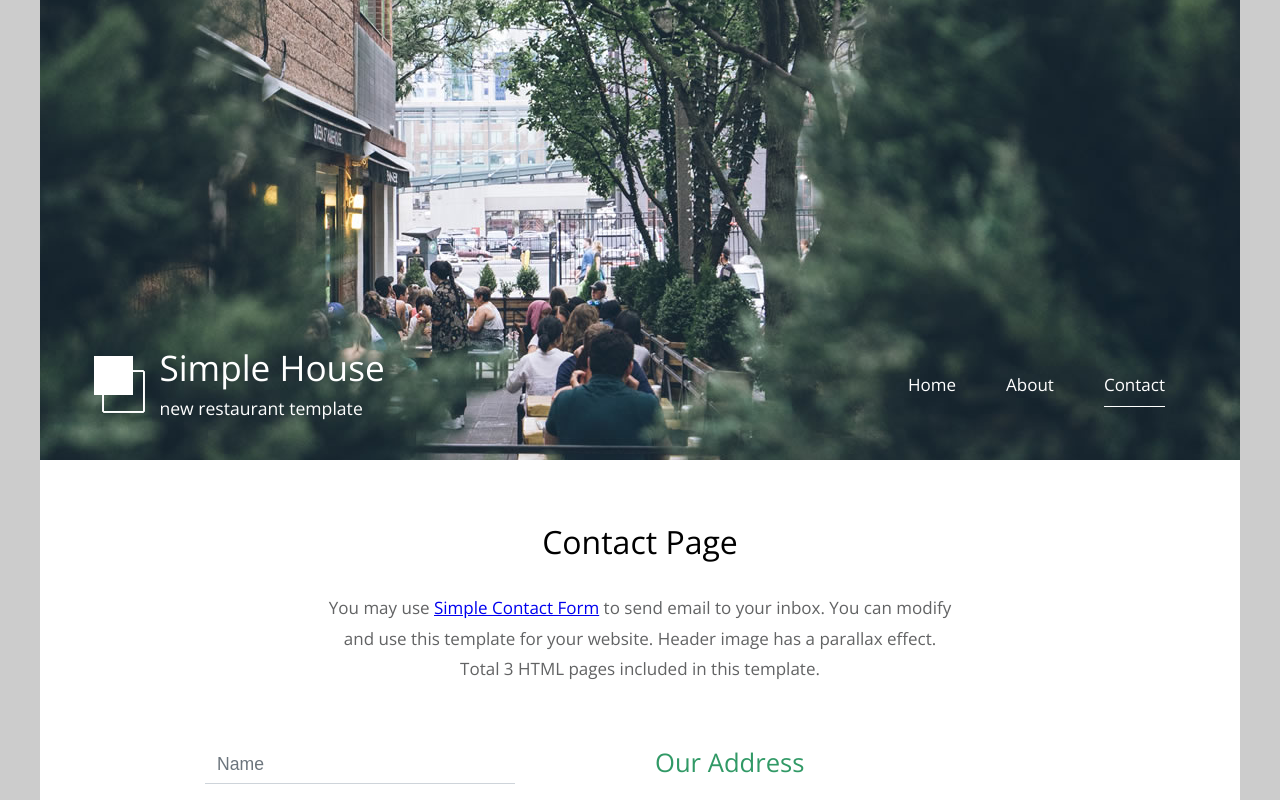
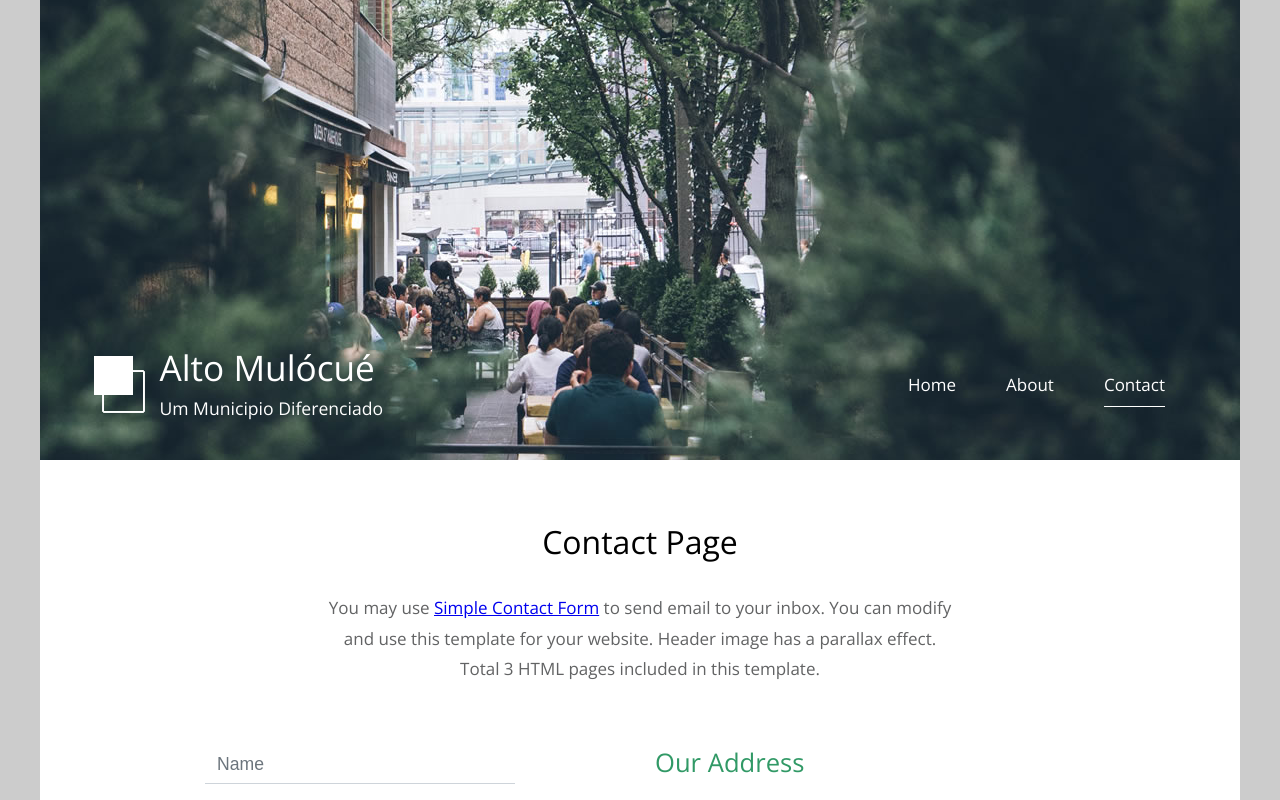
Before and after one commit to eugeniojaime/alto_mulocue-website, a plain HTML site: page contact.html in a window 1280 px wide. Shown: the top 800 px of the page. Drawn offline with nearby package versions, Linux system fonts and the light colour scheme.

Commit message:
Mudancas iniciais no Cabecalho

```diff
--- a/contact.html
+++ b/contact.html
@@ -5,7 +5,7 @@
 	<meta charset="UTF-8" />
     <meta name="viewport" content="width=device-width, initial-scale=1.0" />
     <meta http-equiv="X-UA-Compatible" content="ie=edge" />
-    <title>Simple House - Contact Page</title>
+    <title>Alto Mulócué - Contact Page</title>
     <link href="https://fonts.googleapis.com/css?family=Open+Sans:300,400" rel="stylesheet" />
     <link href="css/all.min.css" rel="stylesheet" />
 	<link href="css/templatemo-style.css" rel="stylesheet" />
@@ -14,7 +14,7 @@
 
 Simple House
 
-https://templatemo.com/tm-539-simple-house
+
 
 -->
 <body>
@@ -29,8 +29,8 @@ https://templatemo.com/tm-539-simple-house
 						<div class="col-md-6 col-12">
 							<img src="img/simple-house-logo.png" alt="Logo" class="tm-site-logo" />
 							<div class="tm-site-text-box">
-								<h1 class="tm-site-title">Simple House</h1>
-								<h6 class="tm-site-description">new restaurant template</h6>
+								<h1 class="tm-site-title">Alto Mulócué</h1>
+								<h6 class="tm-site-description">Um Municipio Diferenciado</h6>
 							</div>
 						</div>
 						<nav class="col-md-6 col-12 tm-nav">
--- a/css/templatemo-style.css
+++ b/css/templatemo-style.css
@@ -2,7 +2,6 @@
 
 Simple House
 
-https://templatemo.com/tm-539-simple-house
 
 */
 
```
Also changed, not shown: about.html (+4 -4 lines), index.html (+4 -4 lines), img/Picture2.png (added), 1 other file.
